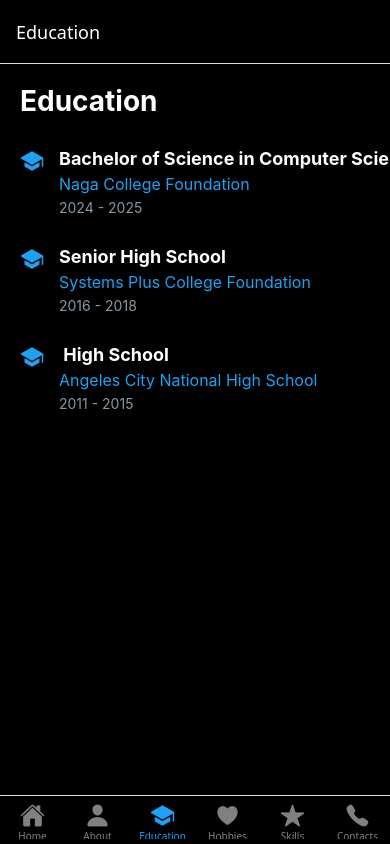
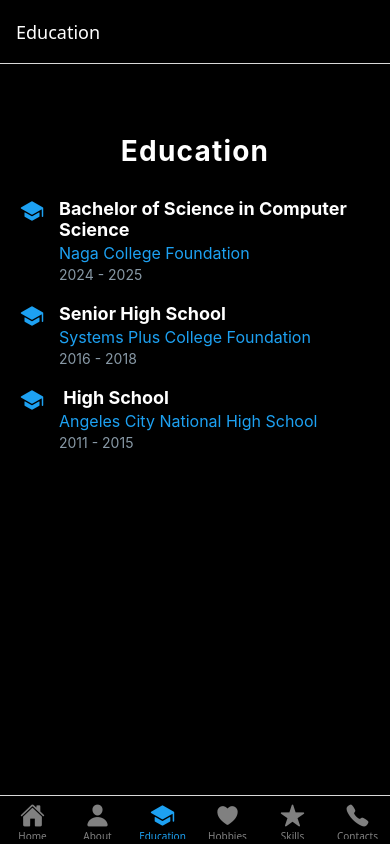
Before and after one commit to ipreferlee/gamedev, a React Native app: screen /Education in a window 390 px wide. Built offline with nearby package versions, Linux system fonts and the light colour scheme.

Commit message:
Update EducationScreen.js

```diff
--- a/screens/EducationScreen.js
+++ b/screens/EducationScreen.js
@@ -42,55 +42,106 @@
 const styles = StyleSheet.create({
   container: {
     flex: 1,
-    backgroundColor: 'black',
+    backgroundColor: '#000',
+    paddingHorizontal: 20,
+    paddingTop: 50,
   },
   content: {
-    padding: 20,
+    paddingVertical: 20,
   },
   heading: {
     fontSize: 28,
     fontWeight: 'bold',
     color: 'white',
     marginBottom: 30,
+    textAlign: 'center',
+    letterSpacing: 1.2,
+  },
+  section: {
+    backgroundColor: '#111',
+    borderRadius: 15,
+    padding: 20,
+    marginBottom: 20,
+    shadowColor: '#1DA1F2',
+    shadowOffset: { width: 0, height: 2 },
+    shadowOpacity: 0.3,
+    shadowRadius: 4,
+    elevation: 5,
+  },
+  subheading: {
+    fontSize: 22,
+    fontWeight: 'bold',
+    color: 'white',
+    marginBottom: 15,
+    borderBottomWidth: 2,
+    borderBottomColor: '#1DA1F2',
+    paddingBottom: 5,
+    textTransform: 'uppercase',
   },
   educationItem: {
     flexDirection: 'row',
     alignItems: 'flex-start',
-    marginBottom: 30,
+    marginBottom: 20,
+  },
+  eduIcon: {
+    width: 30,
+    height: 30,
+    tintColor: '#1DA1F2',
   },
   eduDetails: {
     marginLeft: 15,
+    flex: 1,
   },
   degree: {
     fontSize: 18,
     fontWeight: 'bold',
     color: 'white',
+    marginBottom: 3,
   },
   school: {
     fontSize: 16,
     color: '#1DA1F2',
-    marginTop: 5,
   },
   year: {
     fontSize: 14,
     color: '#8899A6',
-    marginTop: 5,
+    marginTop: 3,
   },
-  subheading: {
-    fontSize: 22,
-    fontWeight: 'bold',
-    color: 'white',
-    marginTop: 20,
-    marginBottom: 20,
+  divider: {
+    height: 1,
+    backgroundColor: '#1DA1F2',
+    marginVertical: 20,
+    opacity: 0.4,
   },
   certificationItem: {
     flexDirection: 'row',
     alignItems: 'center',
     marginBottom: 15,
   },
+  certIcon: {
+    width: 25,
+    height: 25,
+    tintColor: '#1DA1F2',
+  },
   certification: {
     fontSize: 16,
     color: '#8899A6',
     marginLeft: 15,
+    flexShrink: 1,
+  },
+  button: {
+    marginTop: 20,
+    backgroundColor: '#1DA1F2',
+    paddingVertical: 12,
+    borderRadius: 25,
+    alignItems: 'center',
+    justifyContent: 'center',
+    width: '100%',
+  },
+  buttonText: {
+    color: 'white',
+    fontSize: 16,
+    fontWeight: '600',
+    textTransform: 'uppercase',
   },
 });
```
